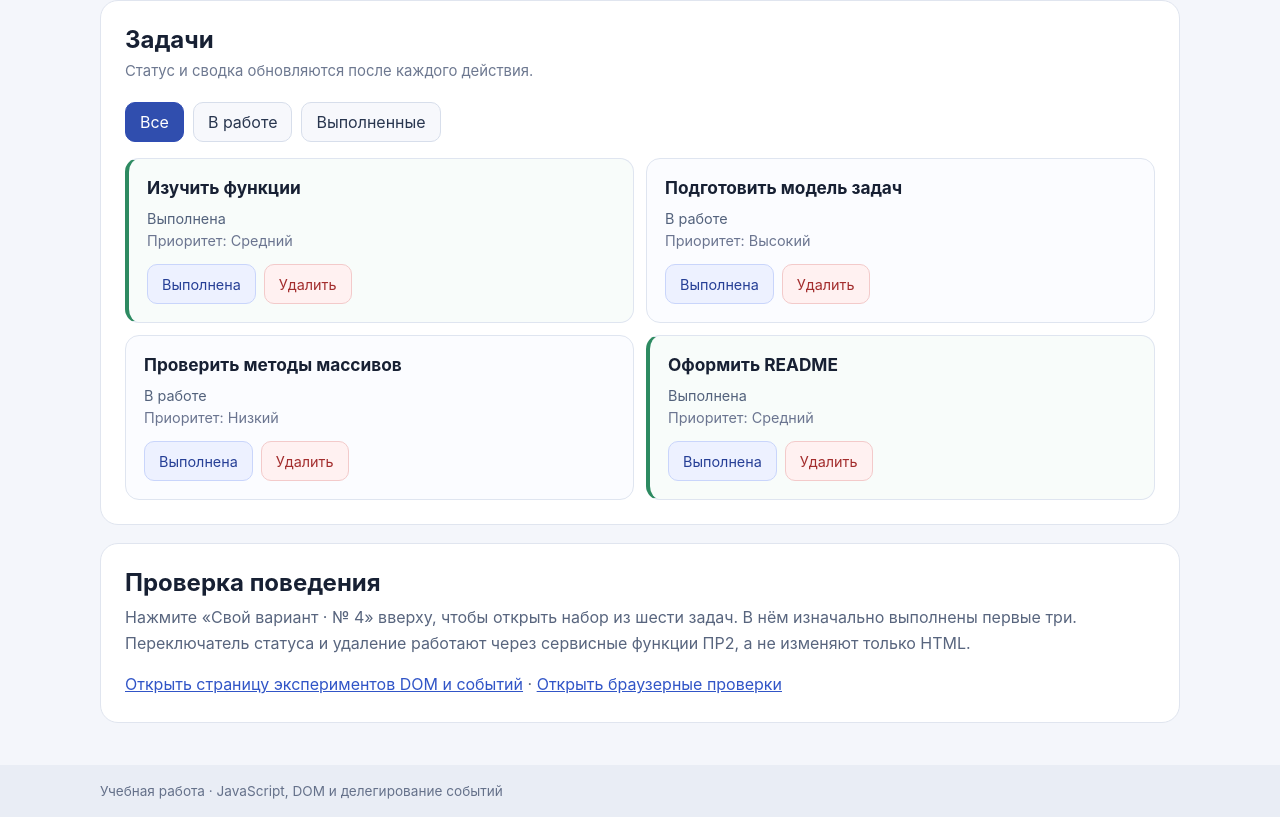
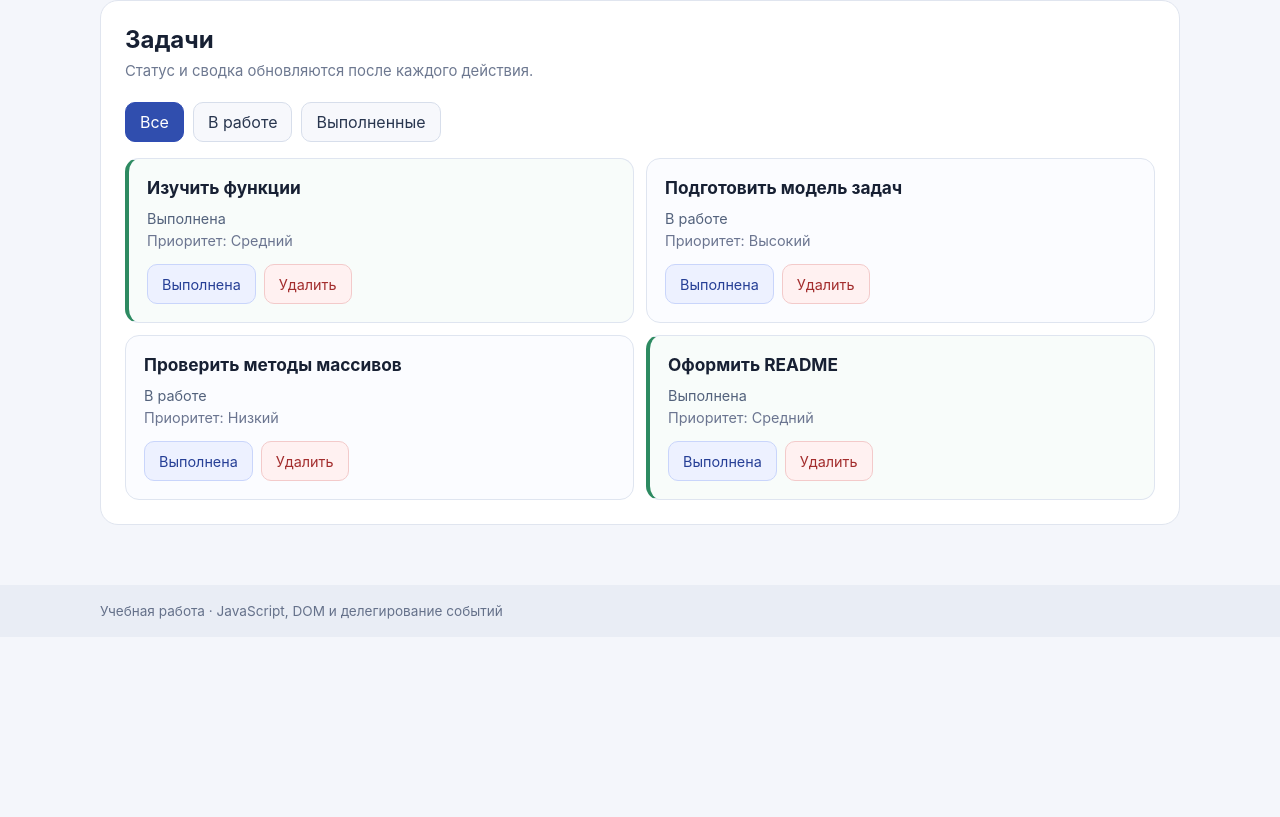
Before and after one commit to Solo13444/tip-js-practices, a website with bundled scripts: page practice-03/index.html in a window 1280 px wide. Shown: the part 422-1239 px from the top of the page. After the commit the page ends 1059 px from the top, so only its background shows below. Built offline with nearby package versions, Linux system fonts and the light colour scheme.

Commit message:
Update index.html

```diff
--- a/practice-03/index.html
+++ b/practice-03/index.html
@@ -54,11 +54,6 @@
       <ul id="task-list" class="task-list" aria-label="Список задач"></ul>
     </section>
 
-    <section class="help-panel">
-      <h2>Проверка поведения</h2>
-      <p>Нажмите «Свой вариант · № 4» вверху, чтобы открыть набор из шести задач. В нём изначально выполнены первые три. Переключатель статуса и удаление работают через сервисные функции ПР2, а не изменяют только HTML.</p>
-      <p><a href="./examples/dom-events.html">Открыть страницу экспериментов DOM и событий</a> · <a href="./checks.html">Открыть браузерные проверки</a></p>
-    </section>
   </main>
 
   <footer class="site-footer"><div class="container">Учебная работа · JavaScript, DOM и делегирование событий</div></footer>
```
